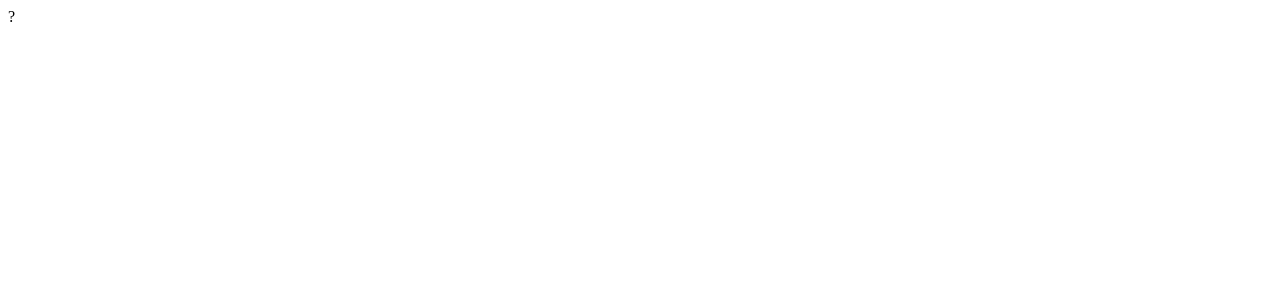
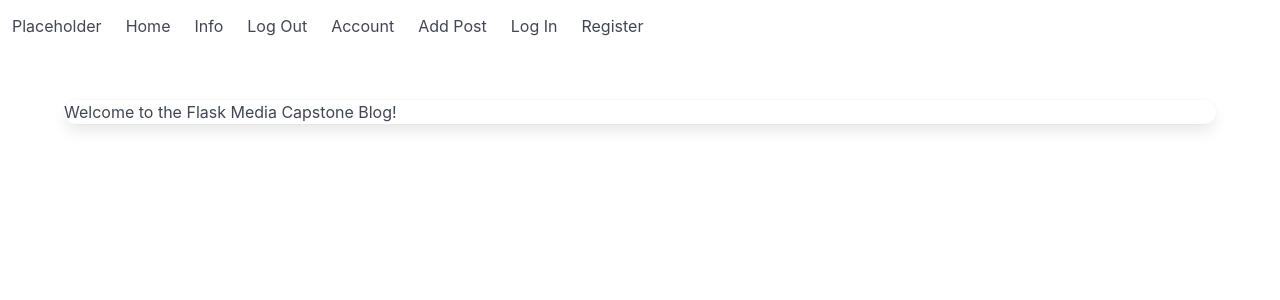
Before and after one commit to latimercaleb/flask-media-capstone, a Flask app: page / in a window 1280 px wide. Before the commit the part shown is almost empty. Shown: the top 300 px of the page. Run offline with Flask 2, Linux system fonts and the light colour scheme.

Commit message:
Cleaning up templates and reworking import logic, adding nav skeleton

```diff
--- a/blog/templates/base.html
+++ b/blog/templates/base.html
@@ -1,2 +1,49 @@
 <!--TODO: Set up the basic HTML structure , and include nav bar here for home, about and login, logout dont forget block content-->
-<p>?</p>
+<!DOCTYPE html>
+<html>
+    <head>
+        <title>Blog App</title>
+        <meta charset="UTF-8" />
+        <meta name="viewport" content="width=device-width, initial-scale=1.0" />
+        <link rel="stylesheet" href="https://cdn.jsdelivr.net/npm/bulma@1.0.4/css/bulma.min.css">
+        <link rel="stylesheet" href="https://cdnjs.cloudflare.com/ajax/libs/font-awesome/5.15.4/css/all.min.css">
+    <body class="has-navbar-fixed-top">
+        <nav class="navbar is-fixed-top">
+            <div class="navbar-brand">
+                <span class="navbar-item">Placeholder</span>
+            </div>
+            <div class="navbar-menu">
+                <div class="navbar-start">
+                    <a class="navbar-item" href="{{url_for('core.index')}}"> Home </a>
+                    <a class="navbar-item" href="{{url_for('core.info')}}"> Info </a>
+                    <!-- Logged in user links (placeholders) -->
+                    <a class="navbar-item" href="#"> Log Out </a>
+                    <a class="navbar-item" href="#"> Account </a>
+                    <a class="navbar-item" href="#"> Add Post </a>
+                     <!-- Logged out user links (placeholders) -->
+                    <a class="navbar-item" href="#"> Log In </a>
+                    <a class="navbar-item" href="#"> Register </a>
+                </div>
+            </div>
+        </nav>
+        <section class="section">
+            <div class="container">
+                <div class="card">
+                    {% block content %}
+                    {% endblock %}
+                </div>
+            </div>
+        </section>
+    </body>
+    <script >
+        document.addEventListener('DOMContentLoaded', () => {
+            (document.querySelectorAll('.notification .delete') || []).forEach(($delete) => {
+                const $notification = $delete.parentNode;
+
+                $delete.addEventListener('click', () => {
+                $notification.parentNode.removeChild($notification);
+                });
+            });
+        });
+    </script>
+</html>
```
Also changed, not shown: blog/__init__.py (+4 -4 lines).
